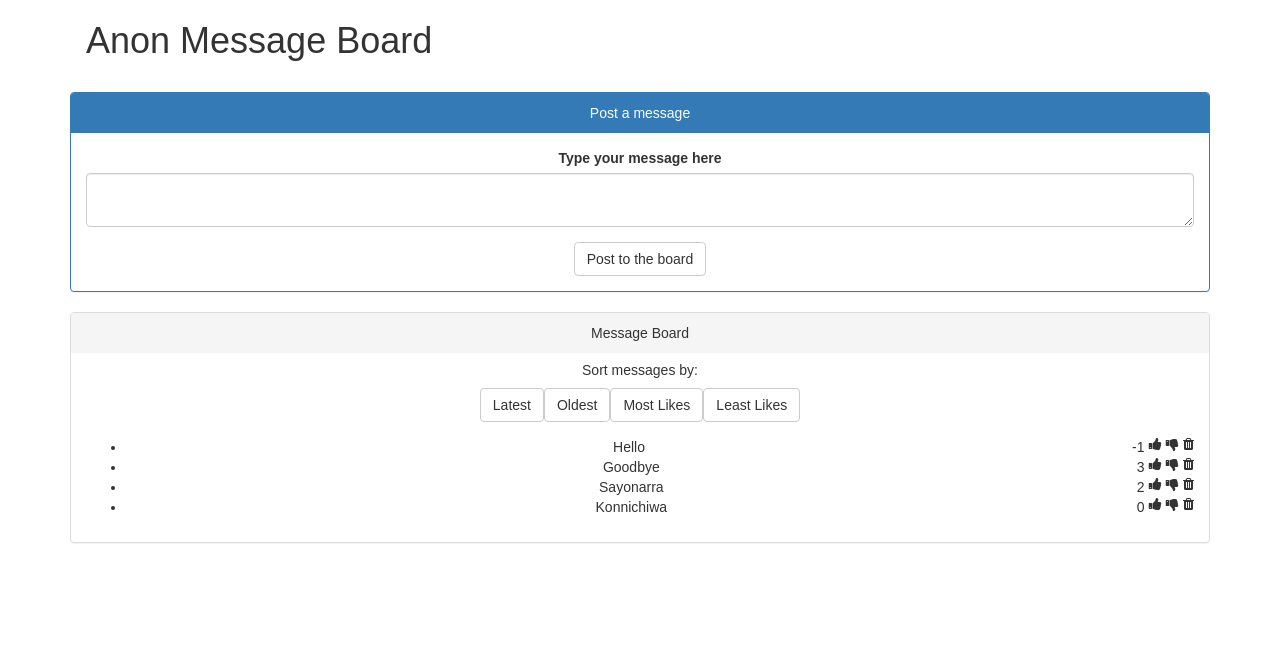
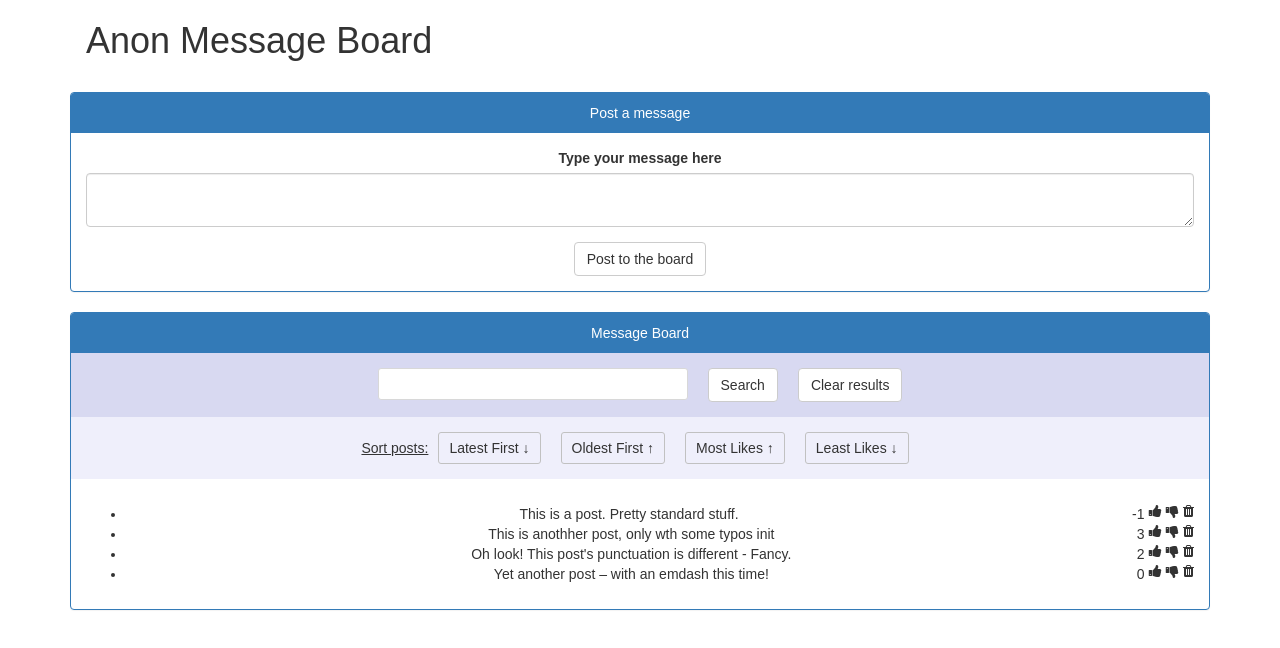
Before and after one commit to kelzvieira/anon-message-board, a React (Create React App) app: page / in a window 1280 px wide. Shown: the top 648 px of the page. Built offline with nearby package versions, Linux system fonts and the light colour scheme.

Commit message:
Search clear search functionality working with addition of include() method and searchText state as a filter for messages. Also changed some CSS styles to add colour and updated some comments

```diff
--- a/package.json
+++ b/package.json
@@ -3,6 +3,8 @@
   "version": "0.1.0",
   "private": true,
   "dependencies": {
+    "fuzzy-matcher.js": "^1.1.0",
+    "fuzzymatchingjs": "^0.2.1",
     "react": "^16.0.0",
     "react-dom": "^16.0.0",
     "react-scripts": "1.0.16"
--- a/src/App.css
+++ b/src/App.css
@@ -1,3 +1,39 @@
 .App {
   text-align: center;
 }
+
+.margin-medium {
+  margin: 15px 10px;
+}
+
+.input-search {
+  border-radius: 3px;
+  padding: 5px 10px;
+  border: 1px solid #d8d8d8;
+  width: 310px;
+}
+
+.search-bar {
+  background: #d8d9f1;
+}
+
+.filter-bar {
+  background: #efeffb;
+}
+
+.filter-bar-label {
+  font-weight: 700px;
+  text-decoration: underline;
+}
+
+.filter-option {
+  cursor: pointer;
+  border: 1px solid #c1c1c1;
+  border-radius: 3px;
+  padding: 5px 10px;
+  display: inline-block;
+}
+
+.filter-option:hover {
+  background: #adafea;
+}
--- a/src/App.js
+++ b/src/App.js
@@ -2,22 +2,14 @@ import React, { Component } from 'react';
 import './App.css';
 
 // end top boilerplate (imports)
-
 import Header from './Header';
 import Message from './Message';
 import MessageInput from './MessageInput';
 import MessageFilter from './MessageFilter';
+import MessageSearch from './MessageSearch';
+// importing some third-party components to help with ID setting
 import uuid from 'uuid';
-
-// end imports of custom components
-
-
-/* Bonus objectives:
-Allow the ordering of messages in the board by amount of likes
-Allow the ordering of messages in the board by newest/oldest
-Add search functionality in the form of a search bar
-Use fuzzy searching to quickly find messages (hint: google it) */
-
+// end imports of components
 
 class App extends Component {
   constructor(props){
@@ -25,11 +17,15 @@ class App extends Component {
     // set the default state the app will load when it is first rendered
     this.state = {
       messages: [
-        { id: uuid.v4(), text: "Hello", likes: -1, timestamp: 1509794011149 },
-        { id: uuid.v4(), text: "Goodbye", likes: 3, timestamp: 1509663092732 },
-        { id: uuid.v4(), text: "Sayonarra", likes: 2, timestamp: 1509663092790 },
-        { id: uuid.v4(), text: "Konnichiwa", likes: 0, timestamp: 1509663092767 }
-      ]
+        { id: uuid.v4(), text: "This is a post. Pretty standard stuff.", likes: -1, timestamp: 1509794011149 },
+        { id: uuid.v4(), text: "This is anothher post, only wth some typos init", likes: 3, timestamp: 1509663092732 },
+        { id: uuid.v4(), text: "Oh look! This post's punctuation is different - Fancy.", likes: 2, timestamp: 1509663092790 },
+        { id: uuid.v4(), text: "Yet another post – with an emdash this time!", likes: 0, timestamp: 1509663092767 }
+      ],
+      // setting a state where only a 'text' variable is passed through which then
+      // filters the messageBoard contents based on user search queries
+      // a computered state - which leaves the original state (ie. the 'true' state) of all messages posted untouched
+      searchText: '',
     }
     // bind functions in this component
     this.handleLike = this.handleLike.bind(this);
@@ -40,6 +36,7 @@ class App extends Component {
     this.handleFilterOldest = this.handleFilterOldest.bind(this);
     this.handleFilterMostLikes = this.handleFilterMostLikes.bind(this);
     this.handleFilterLeastLikes = this.handleFilterLeastLikes.bind(this);
+    this.handleSearch = this.handleSearch.bind(this);
   }
 
   handleLike(id) {
@@ -87,7 +84,7 @@ class App extends Component {
     // set up an object within a variable which only exists in the scope of this function ('message')
     // this object has default post values (ie. a random uuid is generated and 0 likes)
     // plus adds the 'text' value passed from the 'MessageBoard' component when 'handleSubmit' runs
-    const message = { id: uuid.v4(), text: text, likes: 0, timesamp: timestamp }
+    const message = { id: uuid.v4(), text: text, likes: 0, timestamp: timestamp }
     // then push this new 'message' object to the end of the current 'messages' array
     this.state.messages.unshift(message)
     // then set this new 'messages' array as the current version of 'messages' in this instance
@@ -96,19 +93,27 @@ class App extends Component {
     })
   }
 
+  /* want to try to combine all filters into one handle to make code drier
+  where the filter name is passed as a prop from the app
+  and then the code is executed via callbacks in the MessageFilter component */
+
   handleFilterLatest() {
+    // sorting the messages array by the timestamp property
     this.state.messages.sort(function(a, b) {
       return a.timestamp - b.timestamp
-    })
+      // and then reversing it as it reads lowest integer first
+      // timestamp is unix - meaning lowest value is the oldest value
+    }).reverse()
     this.setState({
       messages: this.state.messages
     })
   }
 
   handleFilterOldest() {
+    // same as above but not reversed
     this.state.messages.sort(function(a, b) {
       return a.timestamp - b.timestamp
-    }).reverse()
+    })
     this.setState({
       messages: this.state.messages
     })
@@ -132,6 +137,15 @@ class App extends Component {
     })
   }
 
+  handleSearch(text) {
+    // receives 'text' value from user input in the MessageSearch component
+    // sets this 'text' value as the searchText state to be called on as a filter value
+    // when this.state.messages are called in this app
+    this.setState({
+      searchText: text,
+    })
+  }
+
   getTimeStamp() {
     let date = new Date()
     let timestamp = date.getTime()
@@ -142,7 +156,6 @@ class App extends Component {
     return (
       <div className="App">
         <div class="container">
-          {this.getTimeStamp()}
           {/* call the component 'Header' and pass it a 'prop' named 'title' with the value 'Anon Message Board' */}
           <Header title={"Anon Message Board"} />
           {/* Call the 'MessageBoard' component and pass through the title, label, button text
@@ -156,9 +169,13 @@ class App extends Component {
           />
 
           <div class="panel-group">
-            <div class="panel panel-default">
+            <div class="panel panel-primary">
               <div class="panel-heading">Message Board</div>
+              <MessageSearch onSearch={this.handleSearch}/>
+              {/* add logic for if element is true / false to show / hide results and inversely show / hide message board*/}
               <MessageFilter
+                /* these will be callbacks - functions sent to other functions in another component
+                (where they refrenced under a different name as a prop in this case) */
                 onFilterLatest={this.handleFilterLatest}
                 onFilterOldest={this.handleFilterOldest}
                 onFilterMostLikes={this.handleFilterMostLikes}
@@ -167,7 +184,16 @@ class App extends Component {
                 <ul class="message-board">
                   {/* run through all objects within 'messages' array and remake each object
                   in the format that sends each property value to the 'Message' component correctly mapped as props */}
-                  {this.state.messages.map(message => {
+                  {this.state.messages
+                    // calling the current searchText state to filter this.state.messages by with .includes() method
+                    // if it's an empty string (as is the case in the default value or when searchClear runs),
+                    // the filter will match to all string entries and return all messages.
+                    // As the filter handlers work on the current state, this does not affect them
+                    // i.e. search results and new posts made after searching are filtered as well
+                    .filter(message => message.text.toLowerCase().includes(this.state.searchText.toLowerCase()))
+                    /* need to work out some way of having an error message return
+                    when no matched posts can be retrieved - i.e. when the above searchText state is empty */
+                    .map(message => {
                     return(
                       <Message
                         text={message.text}
@@ -179,8 +205,8 @@ class App extends Component {
                         onDislike={this.handleDislike}
                         onDeleteMessage={this.handleDelete}
                       />
-                    )
-                  })}
+                    )})
+                  }
                 </ul>
               </div>
             </div>
--- a/src/MessageFilter.js
+++ b/src/MessageFilter.js
@@ -27,12 +27,13 @@ class MessageFilters extends Component {
 
   render() {
     return (
-      <div>
-        <h5>Sort messages by:</h5>
-          <button id="btn-date-latest" class="btn btn-default" onClick={this.handleLatest}>Latest</button>
-          <button id="btn-date-oldest" class="btn btn-default" onClick={this.handleOldest}>Oldest</button>
-          <button id="btn-likes-most" class="btn btn-default" onClick={this.handleMostLikes}>Most Likes</button>
-          <button id="btn-likes-least" class="btn btn-default" onClick={this.handleLeastLikes}>Least Likes</button>
+      <div className='filter-bar'>
+        <p><span className='filter-bar-label'>Sort posts:</span>
+          <span id="btn-date-latest" className="margin-medium filter-option" onClick={this.handleLatest}>Latest First &darr;</span>
+          <span id="btn-date-oldest" className="margin-medium filter-option" onClick={this.handleOldest}>Oldest First &uarr;</span>
+          <span id="btn-likes-most" className="margin-medium filter-option" onClick={this.handleMostLikes}>Most Likes &uarr;</span>
+          <span id="btn-likes-least" className="margin-medium filter-option" onClick={this.handleLeastLikes}>Least Likes &darr;</span>
+        </p>
       </div>
     )
   }
--- a/src/MessageInput.js
+++ b/src/MessageInput.js
@@ -12,6 +12,7 @@ class MessageInput extends Component {
   handleSubmit() {
     const text = document.getElementById('message').value
     this.props.onNewPost(text)
+    document.getElementById('message').value = ''
   }
 
   render() {
--- /dev/null
+++ b/src/MessageSearch.js
@@ -0,0 +1,35 @@
+import React, { Component } from 'react';
+
+class MessageSearch extends Component {
+  constructor(props) {
+    super(props)
+
+    this.handleSearchButton = this.handleSearchButton.bind(this);
+    this.handleSearchClear = this.handleSearchClear.bind(this);
+  }
+
+  handleSearchButton() {
+    // retrieves user input value
+    const text = document.getElementById('search-bar').value
+    // retrieves the onSearch function from App and runs it with the above value
+    this.props.onSearch(text)
+    document.getElementById('search-bar').value = ''
+  }
+
+  handleSearchClear() {
+    // sets the searchText state to an empty string
+    this.props.onSearch('')
+  }
+
+  render() {
+    return(
+      <div className='search-bar'>
+        <input type="text" id='search-bar' className='margin-medium input-search'></input>
+        <button className='margin-medium btn btn-default' onClick={this.handleSearchButton}>Search</button>
+        <button className='margin-medium btn btn-default' onClick={this.handleSearchClear}>Clear results</button>
+      </div>
+    )
+  }
+}
+
+export default MessageSearch
```
Also changed, not shown: 1 other file (tests, documents, lock files or other folders).
